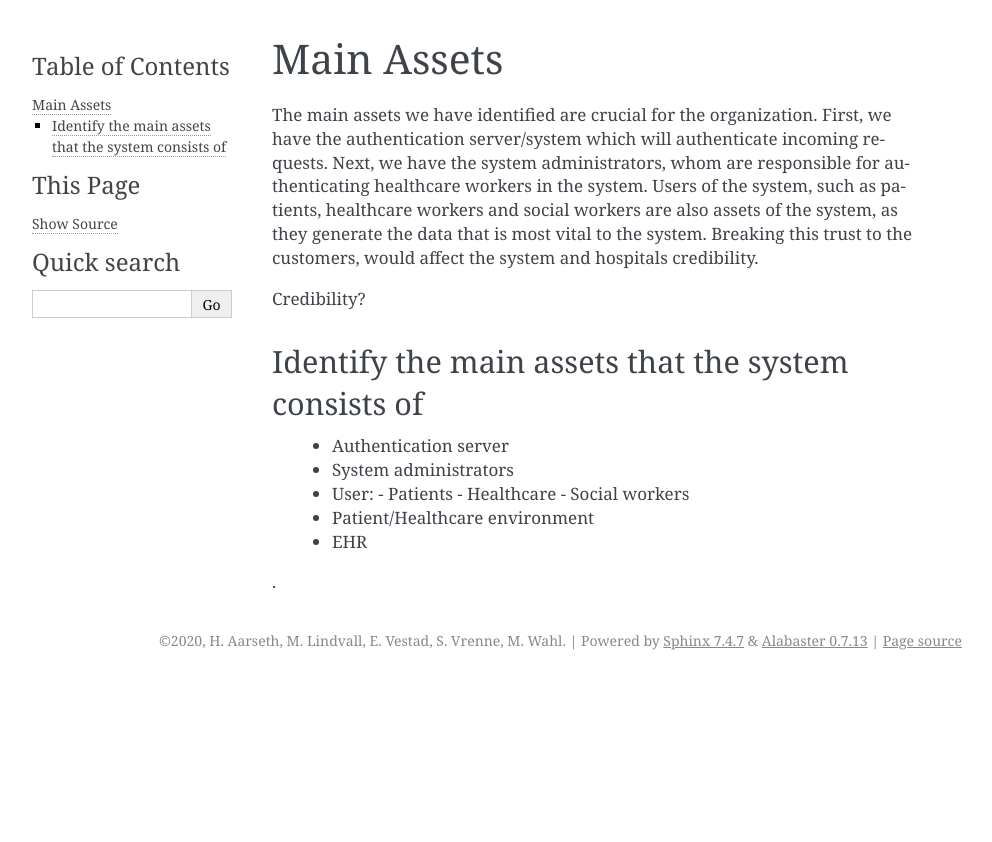
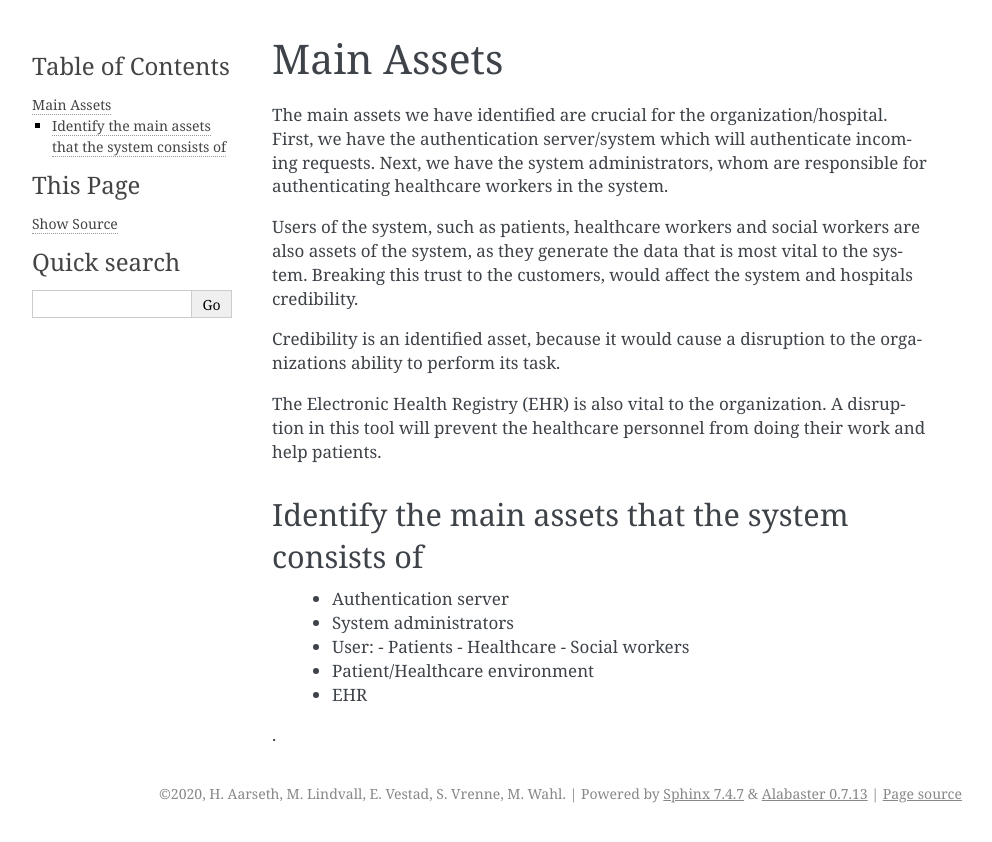
Before and after one commit to SteinarVrenne/school_imt3501, a Sphinx documentation site: the page built from Task 1/source/pages/03a_Main_Assets.rst, in a window 1280 px wide. Shown: the top 842 px of the page, without its empty margins (148-1140 px from the left). Built offline with Sphinx 7.4.7, drawn with Linux system fonts in a browser that asks for light colours.

Commit message:
Work on 03a

```diff
--- a/Task 1/source/pages/03a_Main_Assets.rst
+++ b/Task 1/source/pages/03a_Main_Assets.rst
@@ -1,13 +1,12 @@
 Main Assets
 ===========
-The main assets we have identified are crucial for the organization. First, we have the authentication server/system which
-will authenticate incoming requests. Next, we have the system administrators, whom are responsible for authenticating healthcare
-workers in the system.
-Users of the system, such as patients, healthcare workers and social workers are also assets of the system, as they generate
-the data that is most vital to the system. Breaking this trust to the customers, would affect the system and hospitals credibility.
+The main assets we have identified are crucial for the organization/hospital. First, we have the authentication server/system which will authenticate incoming requests. Next, we have the system administrators, whom are responsible for authenticating healthcare workers in the system.
 
-Credibility?
+Users of the system, such as patients, healthcare workers and social workers are also assets of the system, as they generate the data that is most vital to the system. Breaking this trust to the customers, would affect the system and hospitals credibility.
 
+Credibility is an identified asset, because it would cause a disruption to the organizations ability to perform its task.
+
+The Electronic Health Registry (EHR) is also vital to the organization. A disruption in this tool will prevent the healthcare personnel from doing their work and help patients.
 
 ..
 Identify the main assets that the system consists of
```
